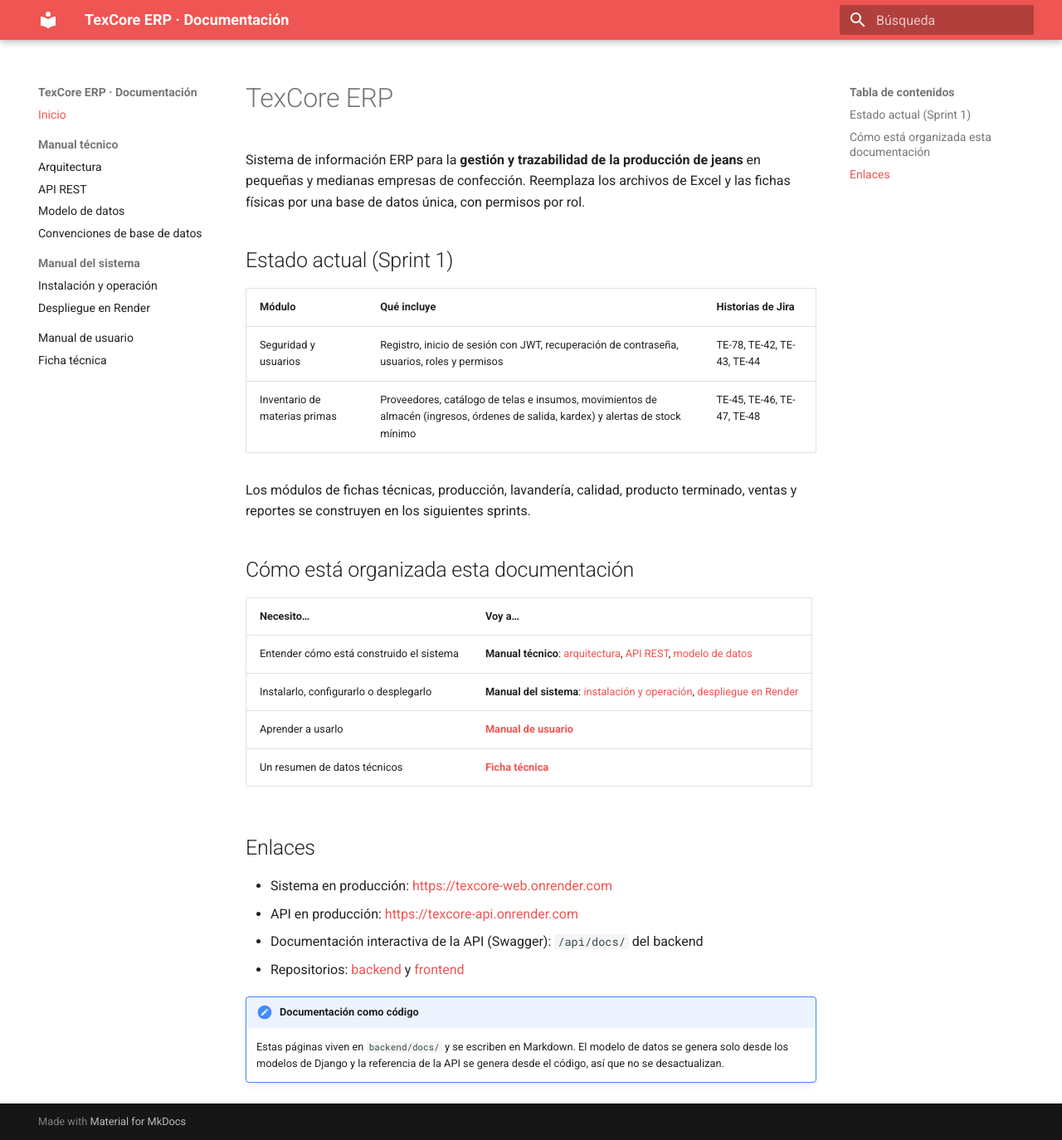
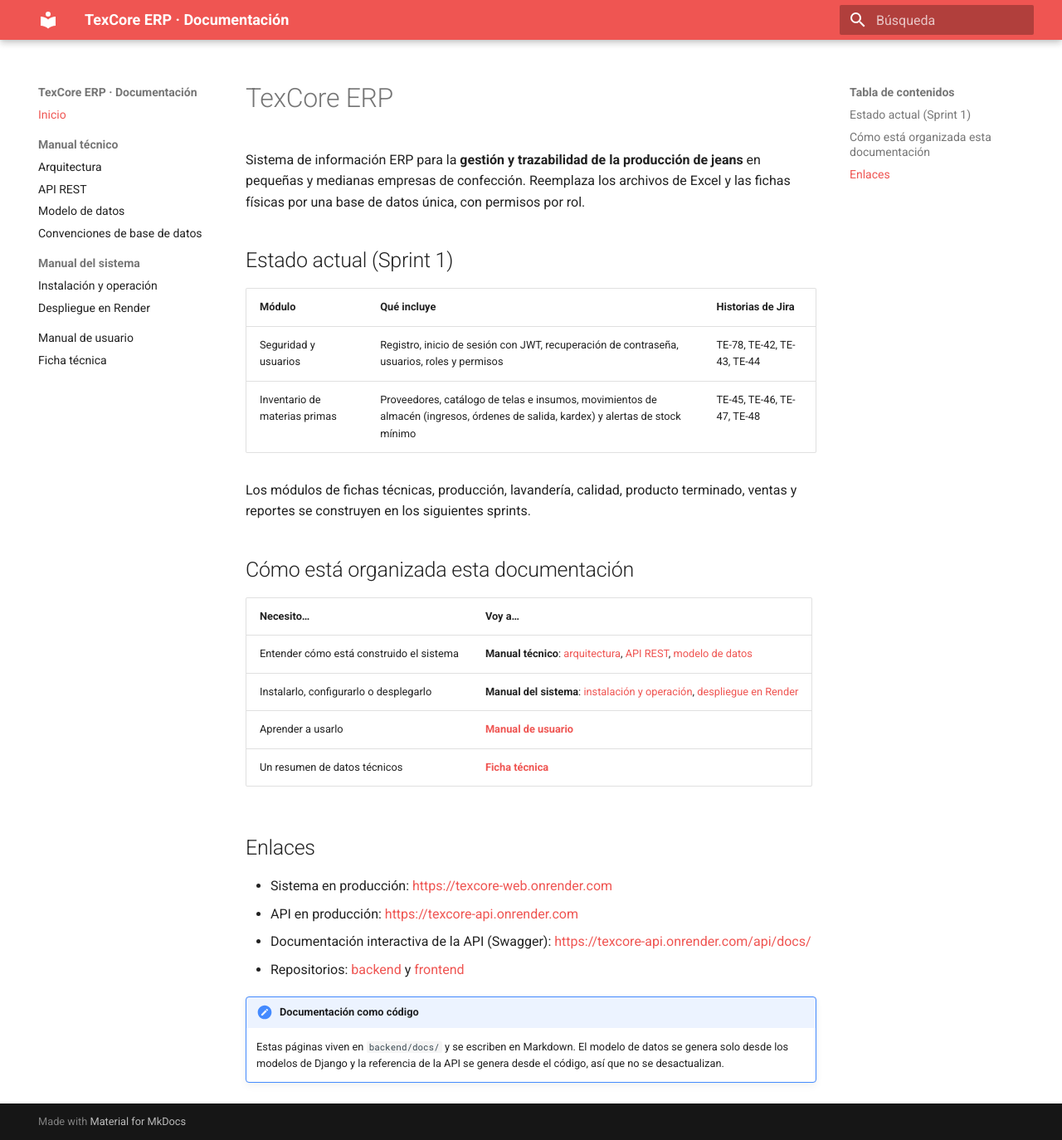
Before and after one commit to BayronVV/TexCoreERP-Backend, an MkDocs documentation site: the page built from docs/index.md, in a window 1280 px wide and 1374 px high. Shown: the whole window at 83% size. Built offline with MkDocs 1.6.1 and Material for MkDocs 9.7.7, drawn with Linux system fonts in a browser that asks for light colours.

Commit message:
ci(docs): publica el sitio de manuales en GitHub Pages
Workflow que construye MkDocs en modo estricto y lo publica al fusionar
cambios de docs/ en main. Fija la URL del sitio y la enlaza en el README.

```diff
--- a/docs/index.md
+++ b/docs/index.md
@@ -27,7 +27,7 @@
 
 - Sistema en producción: <https://texcore-web.onrender.com>
 - API en producción: <https://texcore-api.onrender.com>
-- Documentación interactiva de la API (Swagger): `/api/docs/` del backend
+- Documentación interactiva de la API (Swagger): <https://texcore-api.onrender.com/api/docs/>
 - Repositorios: [backend](https://github.com/BayronVV/TexCoreERP-Backend) y [frontend](https://github.com/BayronVV/TexCoreERP-Frontend)
 
 !!! note "Documentación como código"
--- a/mkdocs.yml
+++ b/mkdocs.yml
@@ -1,4 +1,5 @@
 site_name: TexCore ERP · Documentación
+site_url: https://bayronvv.github.io/TexCoreERP-Backend/
 site_description: Manual técnico, manual del sistema, manual de usuario y ficha técnica de TexCore ERP.
 docs_dir: docs
 site_dir: site
```
Also changed, not shown: README.md (+1 -0 lines), 1 other file.
